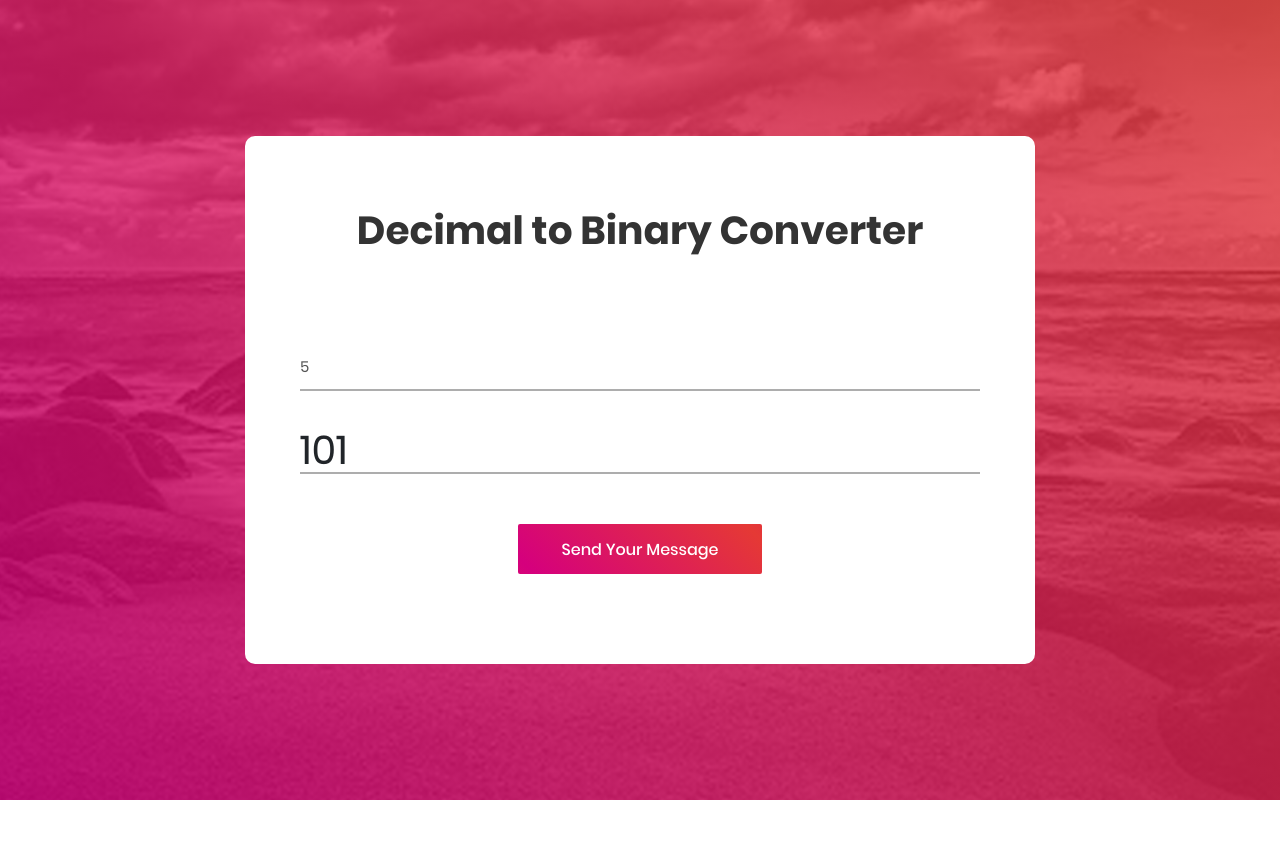
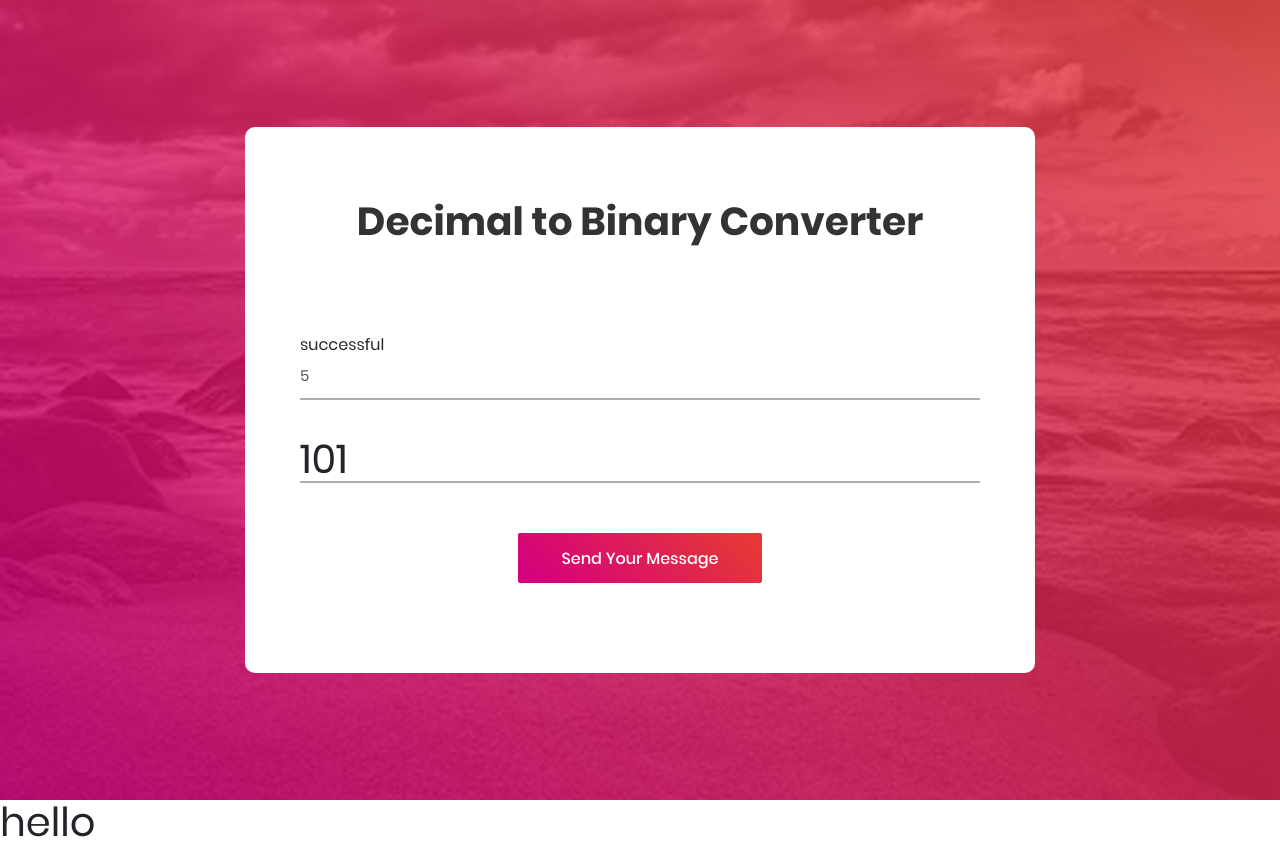
Before and after one commit to AbidurRahman24/JS-MINI-PROJECT, a plain HTML site: page Decimal-to-Binary/index.html in a window 1280 px wide. Both pictures are taken after typing "5" into the empty fields and a click on the button "Send Your Message". Before the commit the page ends 800 px from the top, so only its background shows below. Drawn offline with nearby package versions, Linux system fonts and the light colour scheme.

Commit message:
vinary covert

```diff
--- a/Decimal-to-Binary/css/main.css
+++ b/Decimal-to-Binary/css/main.css
@@ -19,7 +19,7 @@
 /*//////////////////////////////////////////////////////////////////
 [ RESTYLE TAG ]*/
 
-#result-text{
+#successfulMassage{
   display:none
 }
 
--- a/Decimal-to-Binary/index.html
+++ b/Decimal-to-Binary/index.html
@@ -45,7 +45,7 @@
             <span class="contact2-form-title">
               Decimal to Binary Converter
             </span>
-
+            <h6 id='successfulMassage'>successful</h6>
             <div class="wrap-input2">
               <input
                 class="input2"
@@ -60,6 +60,7 @@
               data-validate="Message is required"
             >
               <h1 id="result">115</h1>
+
             </div>
 
             <div class="container-contact2-form-btn">
--- a/Decimal-to-Binary/js/main.js
+++ b/Decimal-to-Binary/js/main.js
@@ -1,24 +1,27 @@
-// selection element
+// setected element
+const submit =document.getElementById('submit')
+const result = document.getElementById('result')
+const success = document.getElementById('successfulMassage')
 
-const submit = document.getElementById("submit");
-const result = document.getElementById("result");
-
-// decimal to Binary
-function decimalToBinary(e) {
+const converBinary = (e) =>{
   e.preventDefault();
 
-  const resultTest = document.getElementById("resultTest");
-
-  const number = Number(document.getElementById("number").value);
-  if (number === "") {
-    alert('Please enter a')
-  } else if (number < 0) {
-    alert('Please enter a')
-  } else {
-    result.style.visibility = "visible";
+  const numbers = Number(document.getElementById('number').value)
+  if (numbers === '') {
+    alert('Please enter a number')
+  }
+  else if(numbers < 0){
+    success.style.display = 'block'
+    success.innerText = 'please enter positive number'
+  }
+  else{
+    result.style.visibility = 'visible'
+    success.style.display = 'block'
   }
 
-  let decimalToBinary = number.toString(2);
-  result.innerHTML = decimalToBinary;
+  let binary = numbers.toString(2)
+  result.innerText = binary;
 }
-submit.addEventListener("click", decimalToBinary);
+
+
+submit.addEventListener('click', converBinary)
```
